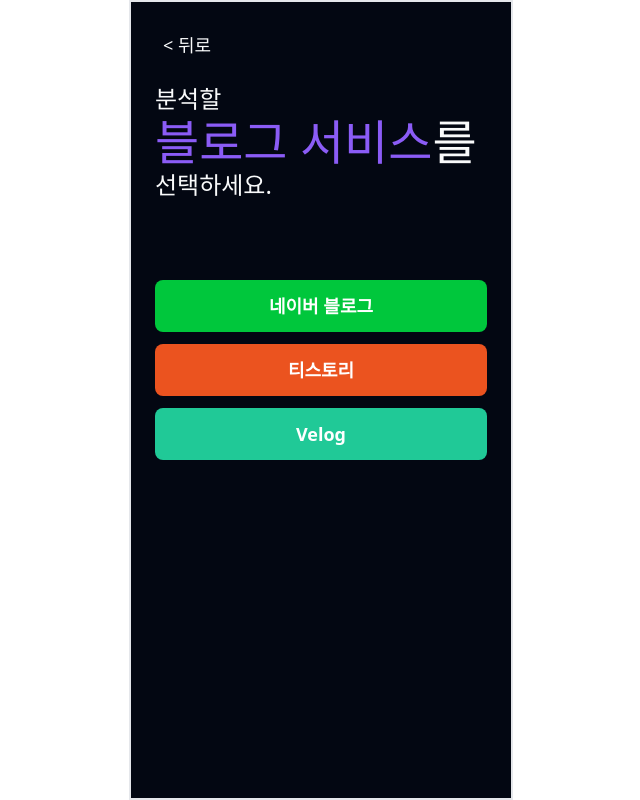
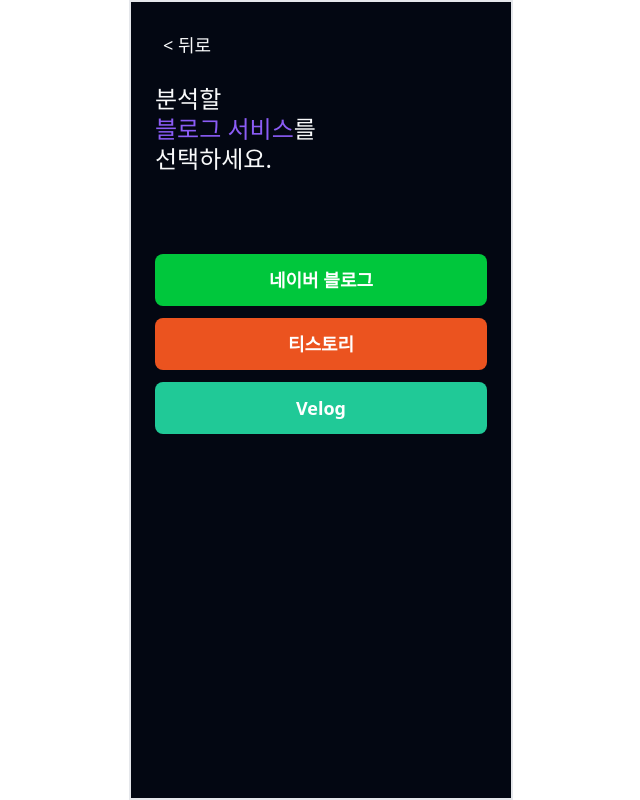
Before and after one commit to ttogeul-ttogeul/frontend, a Next.js app: page /analysis-input in a window 1280 px wide. Shown: the whole page, without its empty margins (319-959 px from the left). Built offline with nearby package versions, Linux system fonts and the light colour scheme.

Commit message:
fix: clsx를 cn으로 변경
- tailwind merge를 명확하게 하기 위해 수정

```diff
--- a/components/home/highlighted-title.tsx
+++ b/components/home/highlighted-title.tsx
@@ -1,4 +1,4 @@
-import clsx from "clsx";
+import { cn } from "@/lib/utils";
 
 type TitleProps = {
   highlight: string;
@@ -12,7 +12,7 @@
   className,
 }: TitleProps) {
   return (
-    <span className={clsx("text-5xl/[3.5rem] font-bold", className)}>
+    <span className={cn("text-5xl/[3.5rem] font-bold", className)}>
       <span className="text-[#8B5CF6]">{highlight}</span>
       {children}
     </span>
```
